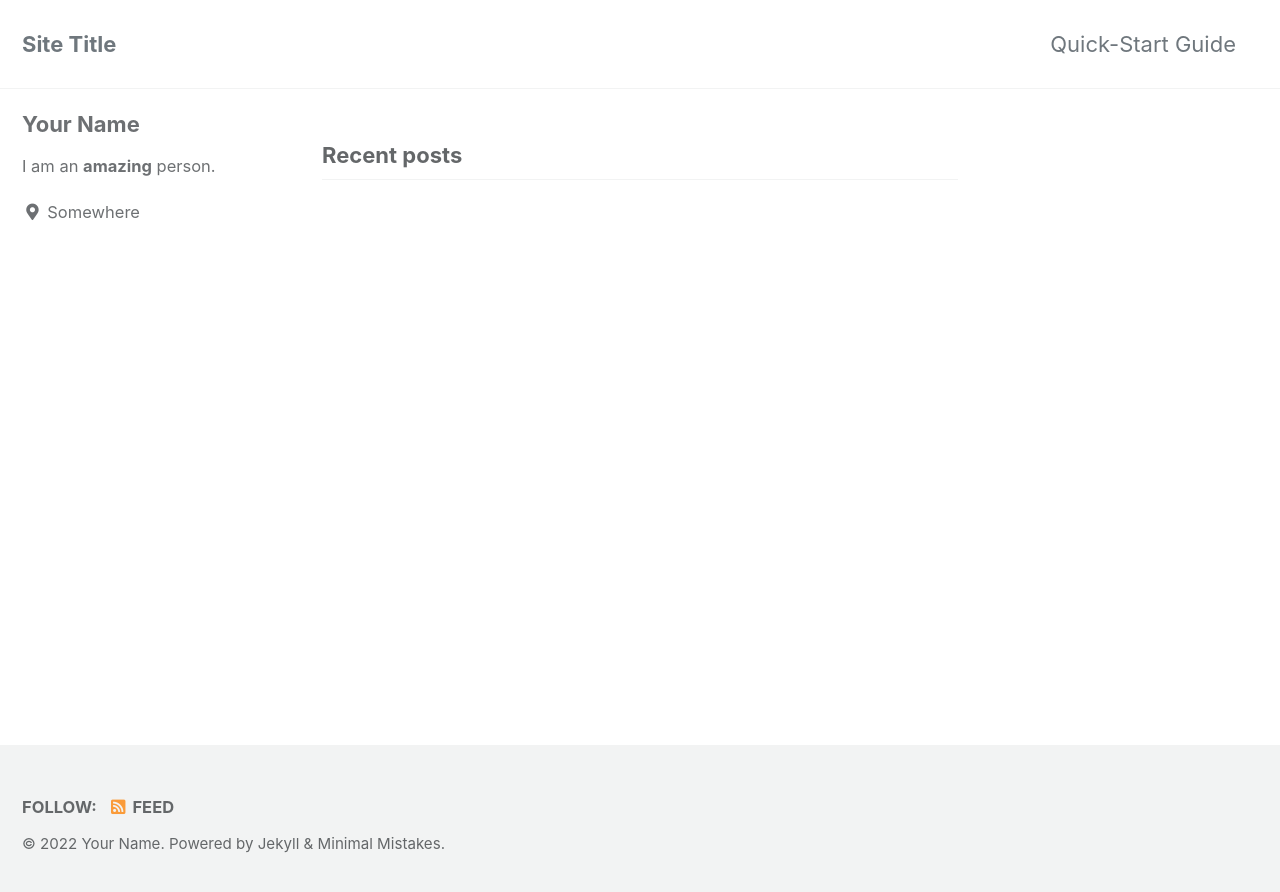
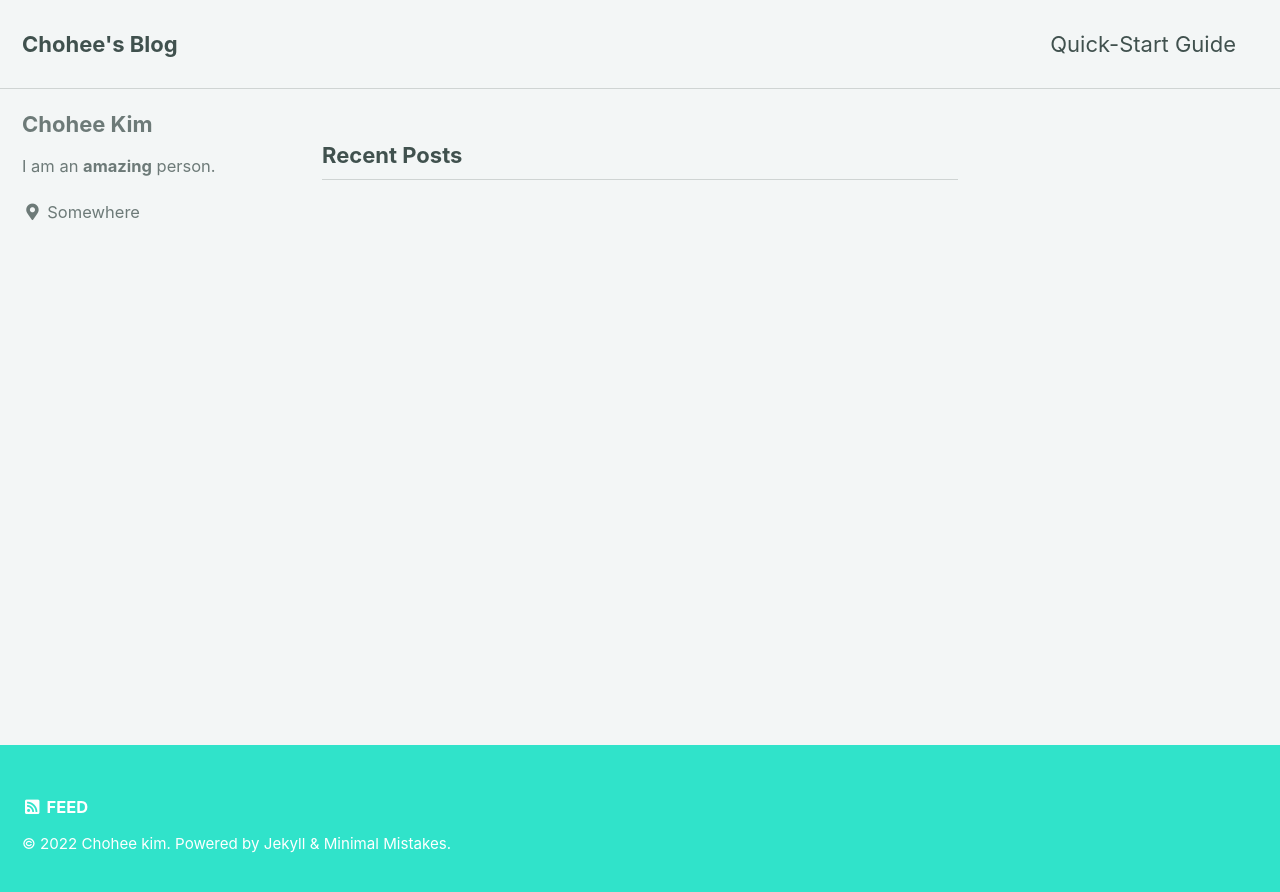
Before and after one commit to choheeee22/chohee, a Jekyll site: the page built from minimal-mistakes-master/index.html, in a window 1280 px wide. Shown: the top 892 px of the page. Built offline with Jekyll 4.4.1, drawn with Linux system fonts in a browser that asks for light colours; cached includes are drawn as plain includes; the list of posts is cut into pages by our own code.

Commit message:
config change

```diff
--- a/minimal-mistakes-master/_config.yml
+++ b/minimal-mistakes-master/_config.yml
@@ -12,16 +12,16 @@
 
 # theme                  : "minimal-mistakes-jekyll"
 # remote_theme           : "mmistakes/minimal-mistakes"
-minimal_mistakes_skin    : "default" # "air", "aqua", "contrast", "dark", "dirt", "neon", "mint", "plum", "sunrise"
+minimal_mistakes_skin    : "mint" # "air", "aqua", "contrast", "dark", "dirt", "neon", "mint", "plum", "sunrise"
 
 # Site Settings
-locale                   : "en-US"
-title                    : "Site Title"
+locale                   : "South Korea"
+title                    : "Chohee's Blog"
 title_separator          : "-"
 subtitle                 : # site tagline that appears below site title in masthead
-name                     : "Your Name"
+name                     : "Chohee kim"
 description              : "An amazing website."
-url                      : # the base hostname & protocol for your site e.g. "https://mmistakes.github.io"
+url                      : "https://choheeee22.github.io/chohee.github.io/" # the base hostname & protocol for your site e.g. "https://mmistakes.github.io"
 baseurl                  : # the subpath of your site, e.g. "/blog"
 repository               : # GitHub username/repo-name e.g. "mmistakes/minimal-mistakes"
 teaser                   : # path of fallback teaser image, e.g. "/assets/images/500x300.png"
@@ -39,7 +39,7 @@ comments:
     # https://developers.facebook.com/docs/plugins/comments
     appid                :
     num_posts            : # 5 (default)
-    colorscheme          : # "light" (default), "dark"
+    colorscheme          : "ligth" # "light" (default), "dark"
   utterances:
     theme                : # "github-light" (default), "github-dark"
     issue_term           : # "pathname" (default)
@@ -102,7 +102,7 @@ analytics:
 
 # Site Author
 author:
-  name             : "Your Name"
+  name             : "Chohee Kim"
   avatar           : # path of avatar image, e.g. "/assets/images/bio-photo.jpg"
   bio              : "I am an **amazing** person."
   location         : "Somewhere"
```
Also changed, not shown: _config.yml (line endings or trailing spaces).
